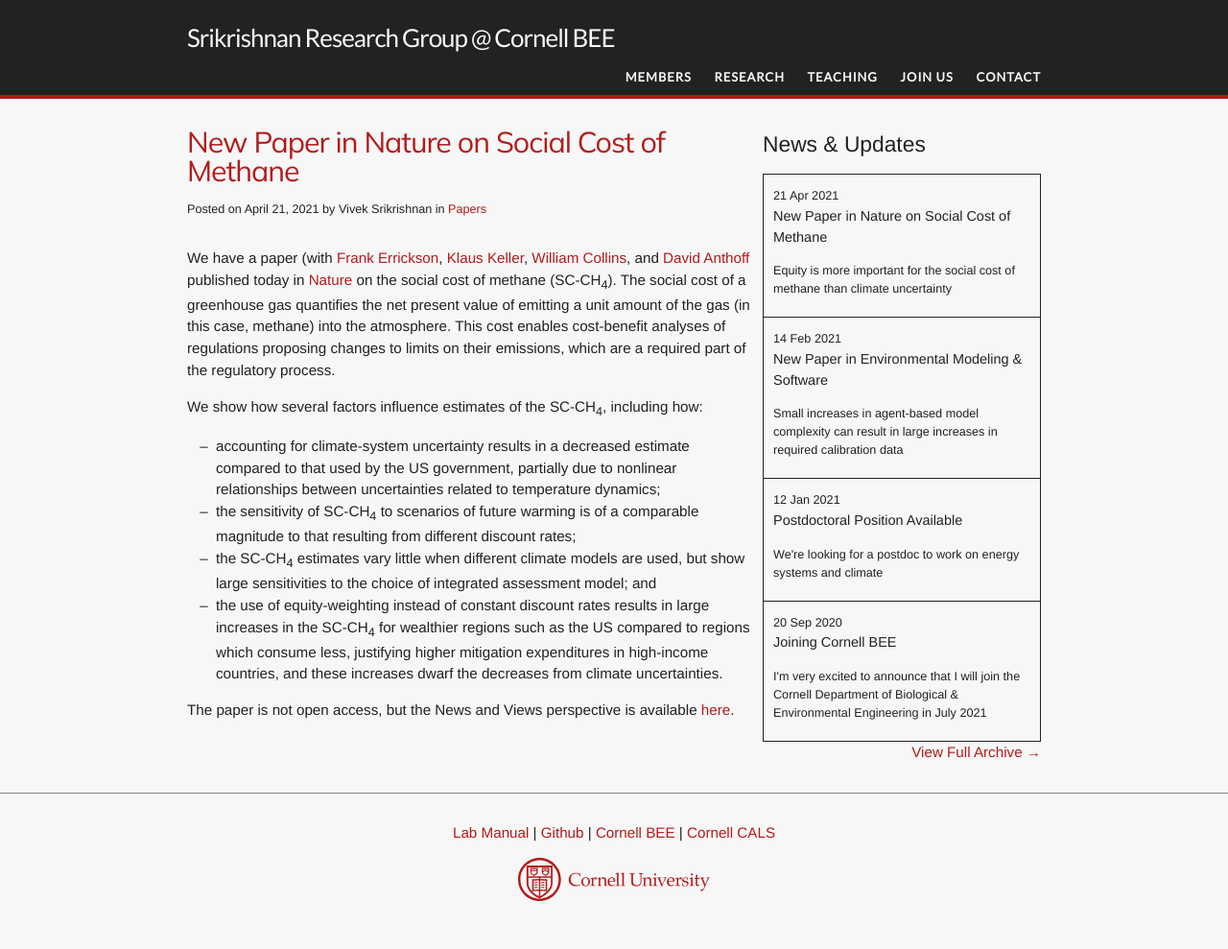
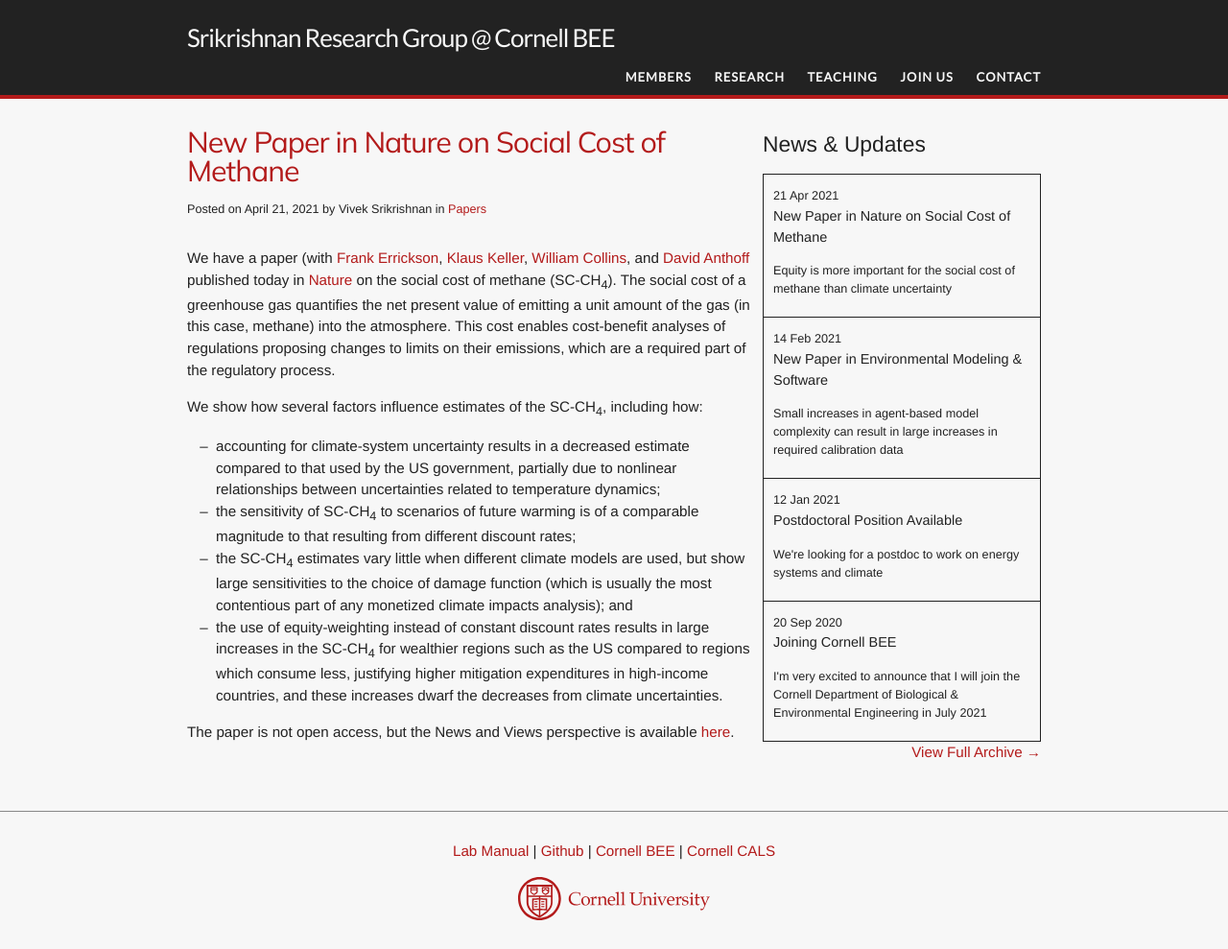
Before and after one commit to svmiller/svmiller.github.io, a Jekyll site: the page built from _posts/2021-04-21-social-cost-methane-nature-published.md, in a window 1280 px wide. Shown: the whole page at 96% size. Built offline with Jekyll 4.4.1, drawn with Linux system fonts in a browser that asks for light colours; nearby versions of some CDN libraries; some web fonts are replaced.

Commit message:
adjust discussion of IAMs

```diff
--- a/_posts/2021-04-21-social-cost-methane-nature-published.md
+++ b/_posts/2021-04-21-social-cost-methane-nature-published.md
@@ -13,7 +13,7 @@
 
 * accounting for climate-system uncertainty results in a decreased estimate compared to that used by the US government, partially due to nonlinear relationships between uncertainties related to temperature dynamics;
 * the sensitivity of SC-CH<sub>4</sub> to scenarios of future warming is of a comparable magnitude to that resulting from different discount rates;
-* the SC-CH<sub>4</sub> estimates vary little when different climate models are used, but show large sensitivities to the choice of integrated assessment model; and
+* the SC-CH<sub>4</sub> estimates vary little when different climate models are used, but show large sensitivities to the choice of damage function (which is usually the most contentious part of any monetized climate impacts analysis); and
 * the use of equity-weighting instead of constant discount rates results in large increases in the SC-CH<sub>4</sub> for wealthier regions such as the US compared to regions which consume less, justifying higher mitigation expenditures in high-income countries, and these increases dwarf the decreases from climate uncertainties.
 
 The paper is not open access, but the News and Views perspective is available [here](https://www.nature.com/articles/d41586-021-00972-6){:target="_blank"}.
```
